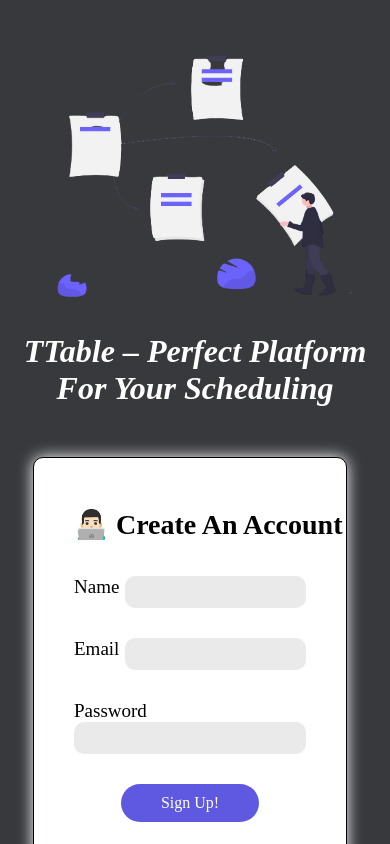
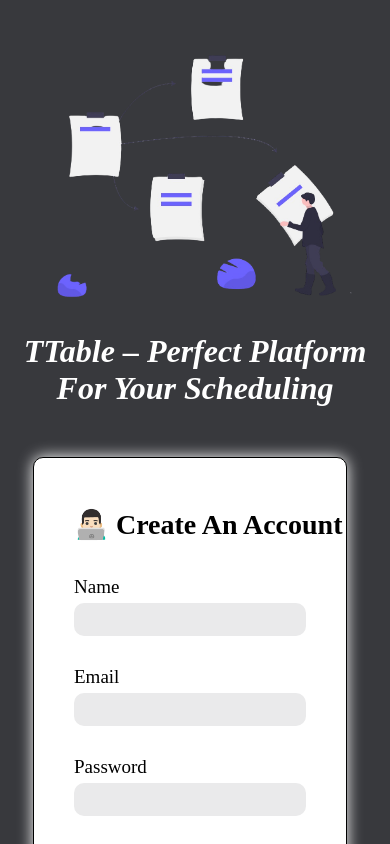
Before and after one commit to msaaddev/TTable, a React (Create React App) app in the folder frontend/: page / in a window 390 px wide. Shown: the top 844 px of the page. Built offline with nearby package versions, Linux system fonts and the light colour scheme; a web font is replaced by a local one.

Commit message:
👌 IMPROVE: input fields

```diff
--- a/frontend/src/styles/homepage.css
+++ b/frontend/src/styles/homepage.css
@@ -169,4 +169,16 @@
         width: 80%;
         height: 100%;
     }
+    .hp_align_name,
+    .hp_align_email,
+    .hp_align_password {
+        flex-direction: column;
+        height: 60px;
+    }
+
+    .hp_align_name label,
+    .hp_align_email label,
+    .hp_align_password label {
+        margin-bottom: 5px;
+    }
 }
```
